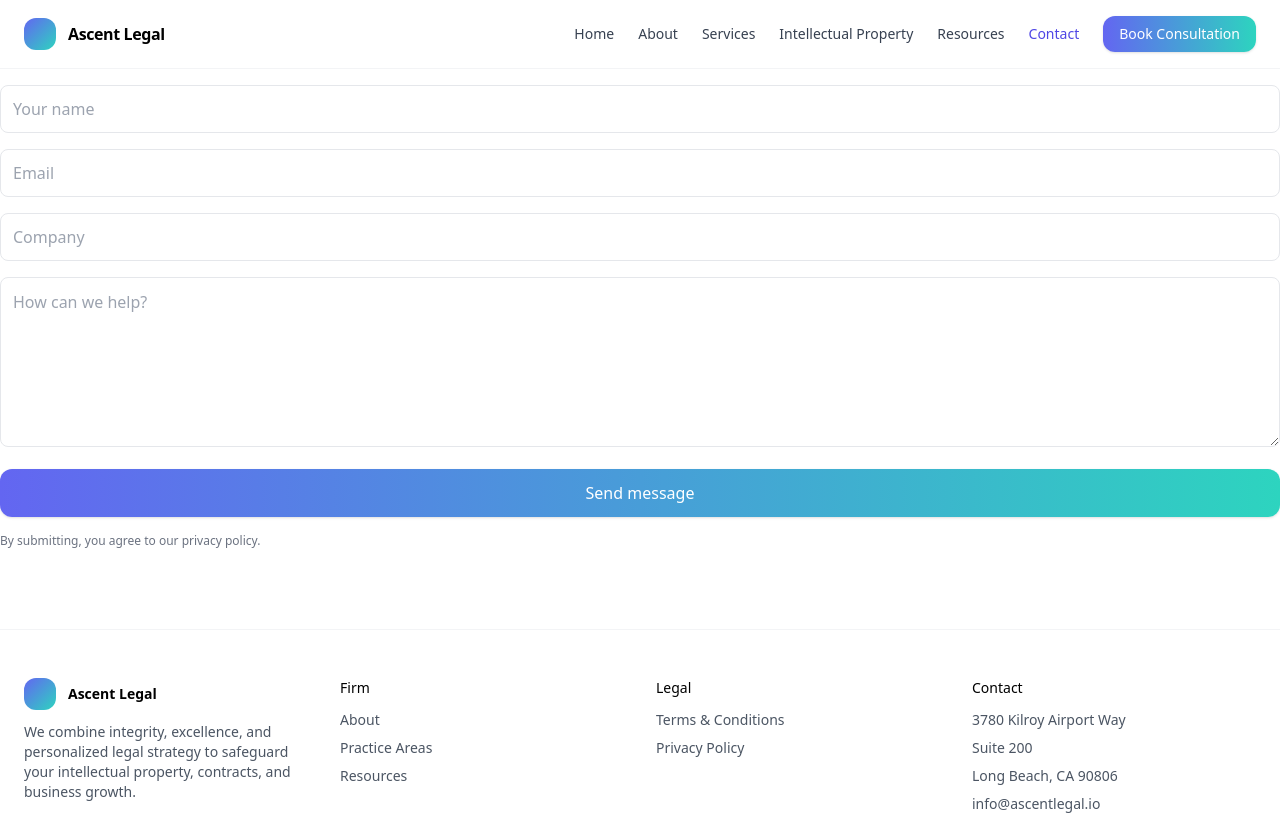
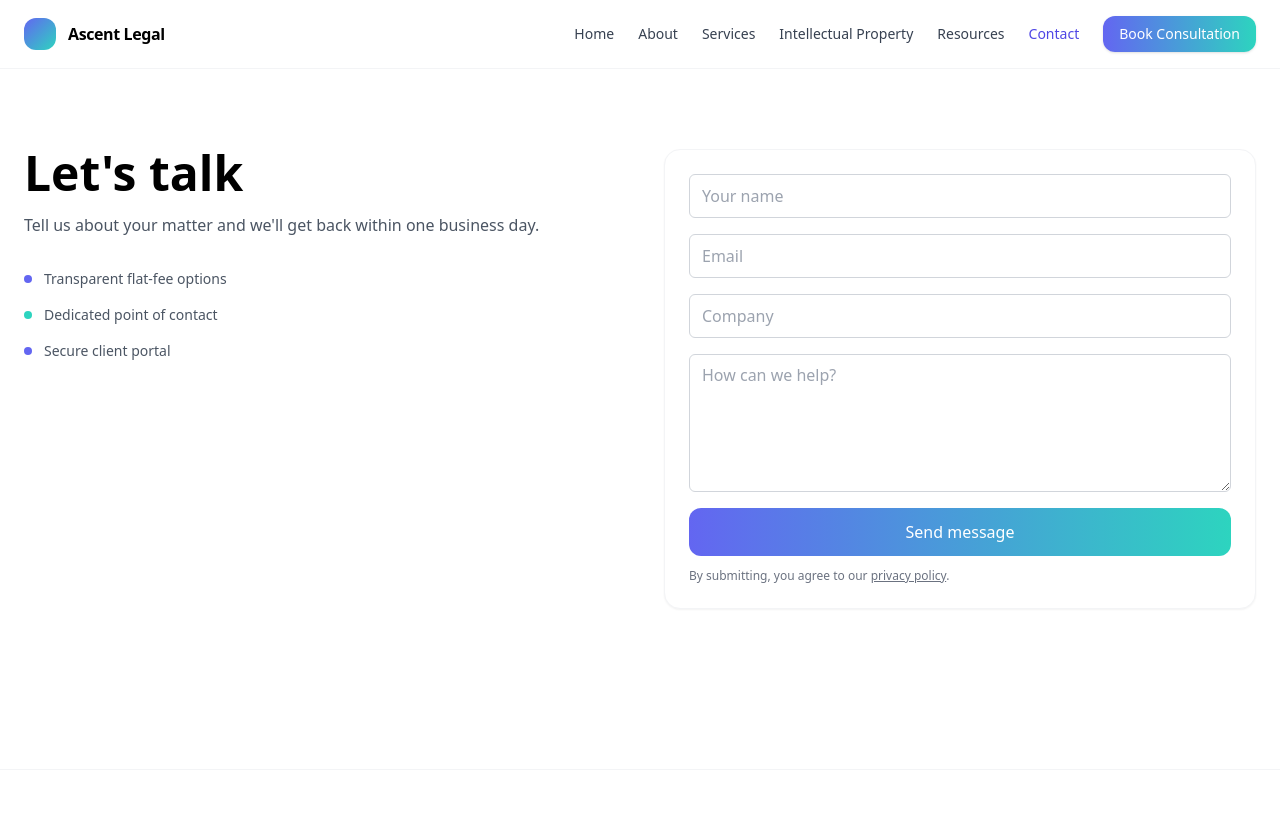
Before and after one commit to ajdreams17/Ascentlegal, a Next.js app: page /contact in a window 1280 px wide. Shown: the top 815 px of the page. Built offline with nearby package versions, Linux system fonts and the light colour scheme.

Commit message:
Update page.jsx

```diff
--- a/app/contact/page.jsx
+++ b/app/contact/page.jsx
@@ -1,56 +1,113 @@
-"use client";
+// app/contact/page.jsx
+export const metadata = {
+  title: "Contact | Ascent Legal",
+  description:
+    "Tell us about your matter and we'll get back within one business day.",
+};
 
-export default function ContactForm() {
+export default function ContactPage() {
   return (
+    <section className="mx-auto max-w-7xl px-6 py-20 grid md:grid-cols-2 gap-12">
+      {/* Left column: heading + tagline + bullets */}
+      <div>
+        <h1 className="text-4xl md:text-5xl font-bold">Let&apos;s talk</h1>
+        <p className="mt-4 text-gray-600">
+          Tell us about your matter and we&apos;ll get back within one business
+          day.
+        </p>
+
+        <div className="mt-8 space-y-4 text-sm text-gray-600">
+          <div className="flex items-center gap-3">
+            <span className="h-2 w-2 rounded-full bg-indigo-500" />
+            Transparent flat-fee options
+          </div>
+          <div className="flex items-center gap-3">
+            <span className="h-2 w-2 rounded-full bg-teal-400" />
+            Dedicated point of contact
+          </div>
+          <div className="flex items-center gap-3">
+            <span className="h-2 w-2 rounded-full bg-indigo-500" />
+            Secure client portal
+          </div>
+        </div>
+      </div>
+
+      {/* Right column: Formspree-connected form */}
       <form
         action="https://formspree.io/f/mrbladoo"
         method="POST"
-      className="space-y-4"
+        className="rounded-2xl border border-gray-100 bg-white p-6 shadow-sm"
       >
-      {/* honeypot */}
-      <input type="text" name="_gotcha" className="hidden" tabIndex={-1} autoComplete="off" />
+        {/* (Optional) redirect after submit – create /thank-you if you want this */}
+        {/* <input type="hidden" name="_redirect" value="/thank-you" /> */}
 
+        {/* (Optional) honeypot spam trap */}
+        <input type="text" name="_gotcha" className="hidden" tabIndex={-1} />
+
+        <div className="grid grid-cols-1 gap-4">
+          <label className="sr-only" htmlFor="name">
+            Your name
+          </label>
           <input
+            id="name"
             name="name"
             placeholder="Your name"
-        autoComplete="name"
+            className="h-11 rounded-md border border-gray-300 px-3"
             required
-        className="w-full h-12 rounded-lg border border-gray-200 bg-white px-3 text-gray-900 placeholder:text-gray-400 focus:outline-none focus:ring-4 focus:ring-indigo-100 focus:border-indigo-400"
           />
+
+          <label className="sr-only" htmlFor="email">
+            Email
+          </label>
           <input
+            id="email"
             type="email"
             name="email"
             placeholder="Email"
-        autoComplete="email"
+            className="h-11 rounded-md border border-gray-300 px-3"
             required
-        className="w-full h-12 rounded-lg border border-gray-200 bg-white px-3 text-gray-900 placeholder:text-gray-400 focus:outline-none focus:ring-4 focus:ring-indigo-100 focus:border-indigo-400"
           />
+
+          <label className="sr-only" htmlFor="company">
+            Company
+          </label>
           <input
+            id="company"
             name="company"
             placeholder="Company"
-        autoComplete="organization"
-        className="w-full h-12 rounded-lg border border-gray-200 bg-white px-3 text-gray-900 placeholder:text-gray-400 focus:outline-none focus:ring-4 focus:ring-indigo-100 focus:border-indigo-400"
-      />
-      <textarea
-        name="message"
-        rows={6}
-        placeholder="How can we help?"
-        required
-        className="w-full rounded-lg border border-gray-200 bg-white px-3 py-3 text-gray-900 placeholder:text-gray-400 focus:outline-none focus:ring-4 focus:ring-indigo-100 focus:border-indigo-400"
+            className="h-11 rounded-md border border-gray-300 px-3"
           />
 
+          <label className="sr-only" htmlFor="message">
+            How can we help?
+          </label>
+          <textarea
+            id="message"
+            name="message"
+            rows={5}
+            placeholder="How can we help?"
+            className="rounded-md border border-gray-300 px-3 py-2"
+            required
+          />
+
+          <div>
             <button
               type="submit"
-        className="w-full h-12 rounded-xl text-white font-medium shadow
-                   bg-gradient-to-r from-indigo-500 to-teal-400
-                   hover:opacity-95 transition"
+              className="w-full rounded-xl bg-gradient-to-r from-indigo-500 to-teal-400 px-4 py-3 text-white"
             >
               Send message
             </button>
+          </div>
+        </div>
 
-      <p className="text-xs text-gray-500">
-        By submitting, you agree to our privacy policy.
+        <p className="mt-3 text-xs text-gray-500">
+          By submitting, you agree to our{" "}
+          <a href="/privacy" className="underline hover:text-indigo-600">
+            privacy policy
+          </a>
+          .
         </p>
       </form>
+    </section>
   );
 }
```
Lines whose indentation alone changed are shown as unchanged.
